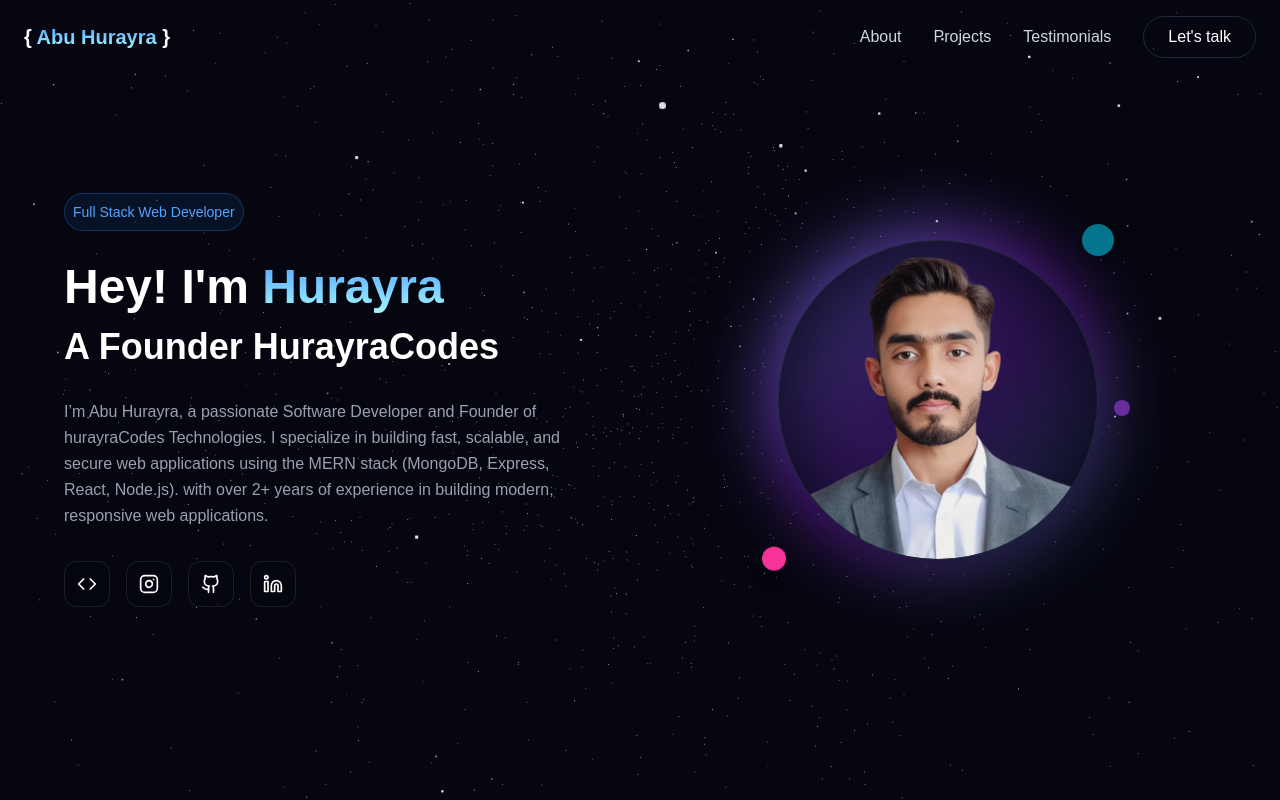
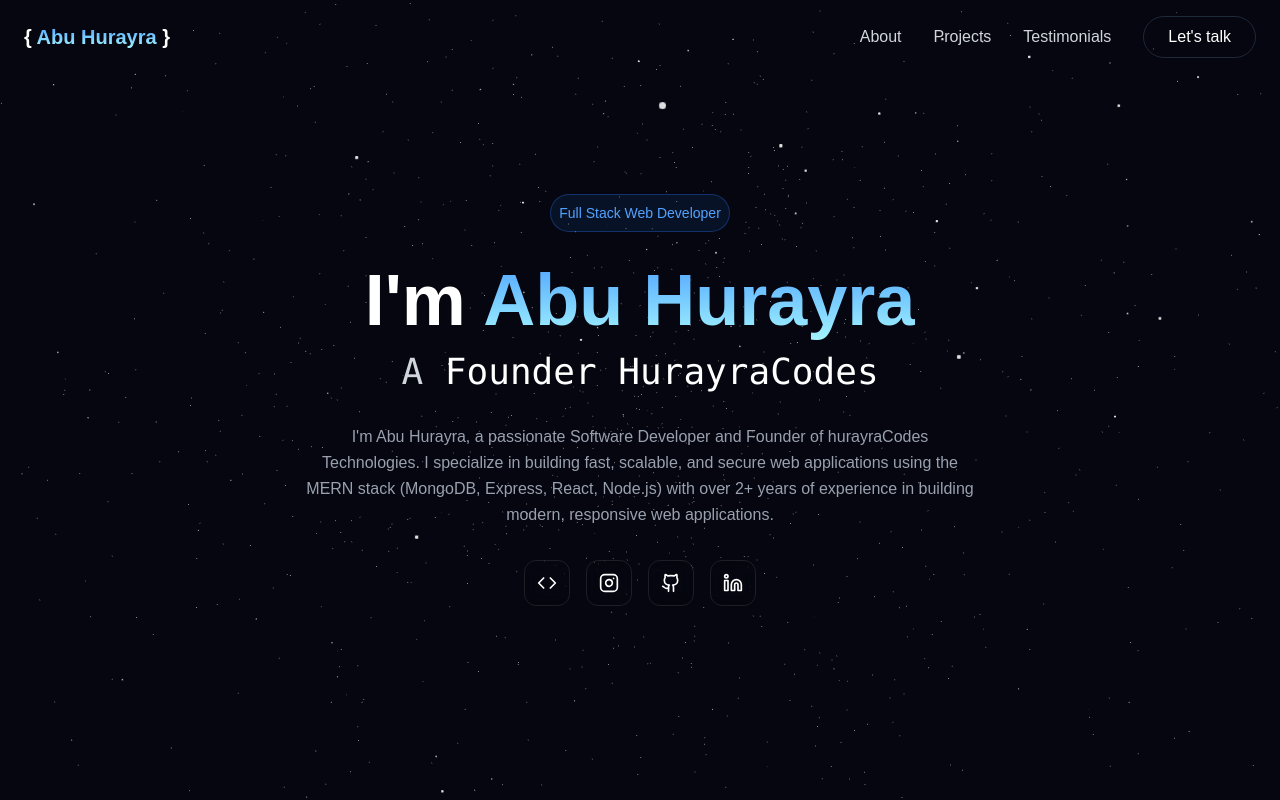
Before and after one commit to hurayracodes/abuhurayra, a React (Vite) app: page / in a window 1280 px wide. Shown: the top 800 px of the page. Built offline with nearby package versions, Linux system fonts and the light colour scheme.

Commit message:
changes in Hero.jsx

```diff
--- a/src/ui/Hero.jsx
+++ b/src/ui/Hero.jsx
@@ -41,15 +41,15 @@ function Hero() {
           initial="hidden"
           whileInView="visible"
           viewport={{ once: true, amount: 0.2 }}
-          className="grid lg:grid-cols-2 gap-10 items-center max-w-7xl mx-auto w-full"
+          className="grid lg:grid-cols-1 gap-10 items-center max-w-4xl mx-auto w-full"
         >
-          {/* Left Content */}
+          {/* Content - Centered */}
           <motion.div
             variants={slideInLeft}
             initial="hidden"
             whileInView="visible"
             viewport={{ once: true, amount: 0.3 }}
-            className="space-y-8 order-2 lg:order-1 w-full lg:max-w-lg"
+            className="space-y-8 w-full text-center mx-auto"
           >
             {/* Badge */}
             <motion.div
@@ -57,7 +57,7 @@ function Hero() {
               initial="hidden"
               whileInView="visible"
               viewport={{ once: true }}
-              className="inline-flex items-center md:text-center sm:text-center gap-2 px-2 py-2 rounded-full bg-blue-500/10 border border-blue-500/30"
+              className="inline-flex items-center justify-center gap-2 px-2 py-2 rounded-full bg-blue-500/10 border border-blue-500/30 mx-auto"
             >
               <p className="text-sm text-blue-400 font-medium">
                 Full Stack Web Developer
@@ -70,15 +70,15 @@ function Hero() {
               initial="hidden"
               whileInView="visible"
               viewport={{ once: true }}
-              className="space-y-4 md:w-full"
+              className="space-y-4"
             >
-              <h1 className="text-5xl md:text-5xl font-bold">
-                Hey! I'm{" "}
+              <h1 className="text-5xl sm:text-6xl lg:text-7xl font-bold text-white mb-4">
+                I'm{" "}
                 <span className="bg-linear-to-b from-blue-400 to-cyan-200 bg-clip-text text-transparent relative">
-                  Hurayra
+                  Abu Hurayra
                 </span>
               </h1>
-              <h1 className="text-4xl md:text-4xl sm:text-3xl sd:text-2x1 font-bold text-white">
+              <h1 className="text-3xl sm:text-4xl text-gray-300 mb-4 font-mono">
                 A{" "}
                 <span className="text-blue-400">
                   <RotatingDecryptedText />
@@ -86,16 +86,15 @@ function Hero() {
               </h1>
             </motion.div>
 
-            {/* Description */}
+            {/* Description - Updated correctly */}
             <motion.p
               variants={fadeInUp}
               initial="hidden"
               whileInView="visible"
               viewport={{ once: true }}
-              className="text-gray-400 text-base leading-relaxed max-w-2xl"
+              className="text-gray-400 text-base leading-relaxed max-w-2xl mx-auto"
             >
-              I’m Abu Hurayra, a passionate Software Developer and Founder of hurayraCodes Technologies. I specialize in building fast, scalable, and secure web applications using the MERN stack (MongoDB, Express, React, Node.js). with over 2+ years of experience in
-              building modern, responsive web applications.
+              I'm Abu Hurayra, a passionate Software Developer and Founder of hurayraCodes Technologies. I specialize in building fast, scalable, and secure web applications using the MERN stack (MongoDB, Express, React, Node.js) with over 2+ years of experience in building modern, responsive web applications.
             </motion.p>
 
             {/* Social Links */}
@@ -104,12 +103,12 @@ function Hero() {
               initial="hidden"
               whileInView="visible"
               viewport={{ once: true }}
-              className="flex items-start gap-4"
+              className="flex items-center justify-center gap-4"
             >
               {[
                 {
                   icon: Code,
-                  href: "https://github.com/hurayracodes/abuhurayra",
+                  href: "https://github.com/hurayracodes",
                   label: "Code",
                 },
                 {
@@ -147,54 +146,6 @@ function Hero() {
               ))}
             </motion.div>
           </motion.div>
-
-          {/* Image Section - Original sizes fixed */}
-          <motion.div
-            variants={slideInLeft}
-            initial="hidden"
-            whileInView="visible"
-            viewport={{ once: true, amount: 0.3 }}
-            className="relative flex justify-center order-1 lg:order-2 w-full"
-          >
-            <div className="relative w-48 h-48 sm:w-64 sm:h-64 md:w-72 md:h-72 lg:w-80 lg:h-80 mx-auto transform transition duration-500 hover:scale-105">
-              <motion.div
-                initial={{ opacity: 0, scale: 0.8 }}
-                whileInView={{ opacity: 1, scale: 1 }}
-                transition={{ duration: 0.8, delay: 0.2 }}
-                className="absolute inset-0 rounded-full bg-linear-to-br from-indigo-400 via-purple-800 to-cyan-900 blur-2xl opacity-30 -z-10"
-              />
-              <motion.div
-                initial={{ opacity: 0, scale: 0.9 }}
-                whileInView={{ opacity: 1, scale: 1 }}
-                transition={{ duration: 0.6, delay: 0.3 }}
-                className="relative bg-gray-950/60 backdrop-blur-md border border-gray-800 rounded-full shadow-lg hover:border-cyan-400 hover:shadow-cyan-400/30 hover:shadow-2xl overflow-hidden transition-all duration-300 cursor-pointer z-10"
-              >
-                <img
-                  className="object-cover w-full h-full"
-                  src="assets/2.png"
-                  alt="Abu Huraira"
-                />
-              </motion.div>
-              <motion.div
-                initial={{ opacity: 0, scale: 0 }}
-                whileInView={{ opacity: 1, scale: 1 }}
-                transition={{ duration: 0.4, delay: 0.5 }}
-                className="absolute -top-4 -right-4 w-6 h-6 sm:w-8 sm:h-8 bg-cyan-400 rounded-full shadow-lg animate-pulse"
-              />
-              <motion.div
-                initial={{ opacity: 0, scale: 0 }}
-                whileInView={{ opacity: 1, scale: 1 }}
-                transition={{ duration: 0.4, delay: 0.6 }}
-                className="absolute -bottom-4 -left-4 w-5 h-5 sm:w-6 sm:h-6 bg-pink-500 rounded-full shadow-lg animate-bounce"
-              />
-              <motion.div
-                initial={{ opacity: 0, scale: 0 }}
-                whileInView={{ opacity: 1, scale: 1 }}
-                transition={{ duration: 0.4, delay: 0.7 }}
-                className="absolute top-1/2 -right-6 sm:-right-8 w-3 h-3 sm:w-4 sm:h-4 bg-purple-500 rounded-full shadow-lg animate-pulse"
-              />
-            </div>
-          </motion.div>
         </motion.div>
       </section>
     </div>
```
